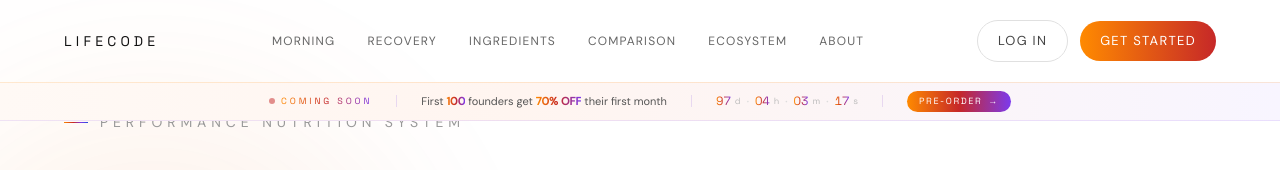
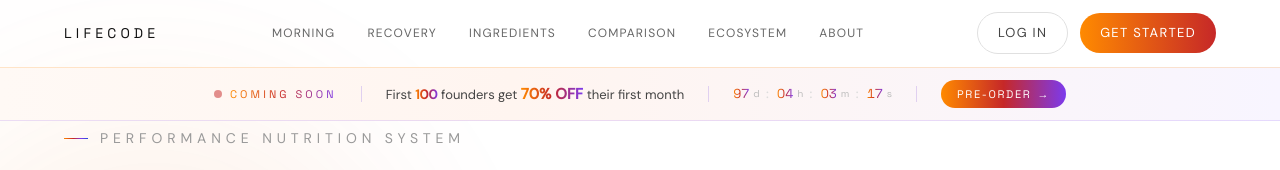
Before and after one commit to Sandu2006a/LIFECODE, a Next.js app in the folder web/: page / in a window 1280 px wide. Shown: the top 170 px of the page. Built offline with nearby package versions, Linux system fonts and the light colour scheme; no server answers.

Commit message:
fix(header): banner in flex column flow, not absolute — fixes overlap
- Header is now flex-col: nav row + banner row, both in document flow
- Banner: py-3, font-size 13px, 70% bold gradient bigger (15px), timer 13px
- Pages: pt-32/48 to clear full header height

```diff
--- a/web/app/about/page.jsx
+++ b/web/app/about/page.jsx
@@ -97,7 +97,7 @@ export default function AboutPage() {
       <main className="overflow-x-hidden" style={{ background: '#FAFAFA', color: INK }}>
 
         {/* ─── HERO ─────────────────────────────────────────────── */}
-        <section ref={heroRef} className="pt-44 pb-16 px-8 md:px-16 max-w-[1200px] mx-auto">
+        <section ref={heroRef} className="pt-48 pb-16 px-8 md:px-16 max-w-[1200px] mx-auto">
           <div data-h><Eyebrow>Our Story</Eyebrow></div>
 
           <h1 data-h
--- a/web/app/lifecode-comparison/page.jsx
+++ b/web/app/lifecode-comparison/page.jsx
@@ -145,7 +145,7 @@ export default function ComparisonPage() {
       <main style={{ background: '#fff', minHeight: '100vh' }}>
 
         {/* Hero */}
-        <section className="pt-44 pb-14 px-6 md:px-16"
+        <section className="pt-48 pb-14 px-6 md:px-16"
           style={{ background: 'linear-gradient(180deg, #F8F5FF 0%, #fff 80%)' }}>
           <div className="max-w-[1200px] mx-auto">
             <div className="flex items-center gap-3 mb-6">
--- a/web/components/Header.jsx
+++ b/web/components/Header.jsx
@@ -82,15 +82,16 @@ export default function Header() {
       ref={headerRef}
       className={`
         fixed top-0 left-0 right-0 z-50
-        flex items-center justify-between
-        px-8 md:px-16 py-5
+        flex flex-col
         transition-all duration-500
         ${scrolled
-          ? 'bg-white/95 backdrop-blur-md border-b border-[#eee] shadow-sm'
-          : 'bg-transparent border-b border-transparent'}
+          ? 'bg-white/95 backdrop-blur-md shadow-sm'
+          : 'bg-transparent'}
       `}
       style={{ opacity: 0 }}
     >
+      {/* ── Row 1: Nav ── */}
+      <div className={`flex items-center justify-between px-8 md:px-16 py-3 transition-all duration-500 ${scrolled ? 'border-b border-[#eee]' : 'border-b border-transparent'}`}>
       {/* Wordmark */}
       <Link href="/" className="font-sans font-700 text-sm tracking-[0.3em] text-[#111] uppercase select-none hover:opacity-70 transition-opacity duration-300">
         LIFECODE
@@ -161,53 +162,54 @@ export default function Header() {
           </>
         )}
       </div>
-      {/* ── Countdown banner — below nav, full width ── */}
+      </div>{/* close Row 1 */}
+
+      {/* ── Row 2: Countdown banner ── */}
       <Link
         href={pathname === '/' ? '#preorder' : '/#preorder'}
-        className="absolute left-0 right-0 flex items-center justify-center gap-3 md:gap-6 px-4 py-2 cursor-pointer group"
+        className="w-full flex items-center justify-center flex-wrap gap-3 md:gap-6 px-4 py-3 cursor-pointer group"
         style={{
-          top: '100%',
           background: 'linear-gradient(90deg, #FFF9F5 0%, #FFF5F0 40%, #F8F5FF 100%)',
-          borderTop: '1px solid rgba(255,138,0,0.15)',
-          borderBottom: '1px solid rgba(124,58,237,0.12)',
+          borderTop: '1px solid rgba(255,138,0,0.18)',
+          borderBottom: '1px solid rgba(124,58,237,0.15)',
         }}
       >
-        {/* Pulse dot */}
-        <span className="flex items-center gap-1.5">
-          <span className="w-1.5 h-1.5 rounded-full animate-pulse" style={{ background: '#C62828' }} />
-          <span className="font-sans font-700 text-[9px] tracking-[0.32em] uppercase bg-clip-text text-transparent"
+        {/* Pulse + label */}
+        <span className="flex items-center gap-2">
+          <span className="w-2 h-2 rounded-full animate-pulse" style={{ background: '#C62828' }} />
+          <span className="font-sans font-700 text-[11px] tracking-[0.28em] uppercase bg-clip-text text-transparent"
             style={{ backgroundImage: HEAT_G }}>Coming Soon</span>
         </span>
 
-        <span className="hidden sm:block w-px h-3 bg-[#e8d8f0]" />
+        <span className="hidden sm:block w-px h-4 bg-[#e0d0f0]" />
 
         {/* Offer */}
-        <span className="font-body text-[11px] text-[#555]">
+        <span className="font-body text-[13px] text-[#444]">
           First{' '}
           <strong className="font-800 bg-clip-text text-transparent" style={{ backgroundImage: HEAT_G }}>100</strong>
           {' '}founders get{' '}
-          <strong className="font-800 bg-clip-text text-transparent" style={{ backgroundImage: HEAT_G }}>70% OFF</strong>
+          <strong className="font-800 text-[15px] bg-clip-text text-transparent" style={{ backgroundImage: HEAT_G }}>70% OFF</strong>
           {' '}their first month
         </span>
 
-        <span className="hidden sm:block w-px h-3 bg-[#e8d8f0]" />
+        <span className="hidden sm:block w-px h-4 bg-[#e0d0f0]" />
 
         {/* Timer */}
-        <span className="flex items-center gap-1 font-sans font-700 text-[12px] tabular-nums">
+        <span className="flex items-center gap-1.5 font-sans font-700 text-[13px] tabular-nums">
           {[{v:timer.d,l:'d'},{v:timer.h,l:'h'},{v:timer.m,l:'m'},{v:timer.s,l:'s'}].map(({v,l},i)=>(
             <span key={l} className="flex items-center gap-1">
               <span className="bg-clip-text text-transparent" style={{ backgroundImage: HEAT_G }}>{pad(v)}</span>
-              <span className="text-[9px] text-[#bbb] font-400">{l}</span>
-              {i<3 && <span className="text-[#ddd] mx-0.5">·</span>}
+              <span className="text-[10px] text-[#bbb] font-400">{l}</span>
+              {i<3 && <span className="text-[#ddd] mx-0.5">:</span>}
             </span>
           ))}
         </span>
 
-        <span className="hidden sm:block w-px h-3 bg-[#e8d8f0]" />
+        <span className="hidden sm:block w-px h-4 bg-[#e0d0f0]" />
 
         {/* CTA pill */}
         <span
-          className="hidden sm:inline-flex items-center gap-1.5 px-3 py-1 rounded-full text-white font-sans font-700 text-[9px] tracking-[0.18em] uppercase group-hover:opacity-85 transition-opacity"
+          className="inline-flex items-center gap-1.5 px-4 py-1.5 rounded-full text-white font-sans font-700 text-[11px] tracking-[0.15em] uppercase group-hover:opacity-85 transition-opacity"
           style={{ background: HEAT_G }}
         >
           Pre-order <span className="group-hover:translate-x-0.5 transition-transform duration-200">→</span>
--- a/web/components/HeroSection.jsx
+++ b/web/components/HeroSection.jsx
@@ -18,7 +18,7 @@ export default function HeroSection() {
   }, []);
 
   return (
-    <section className="relative min-h-[88vh] bg-white flex items-center overflow-hidden px-6 md:px-16 pt-28 pb-10">
+    <section className="relative min-h-[88vh] bg-white flex items-center overflow-hidden px-6 md:px-16 pt-32 pb-10">
 
       {/* Background glows — left side only */}
       <div className="pointer-events-none absolute top-[10%] left-[-8%] w-[40vw] h-[60vh] opacity-[0.07]"
```
